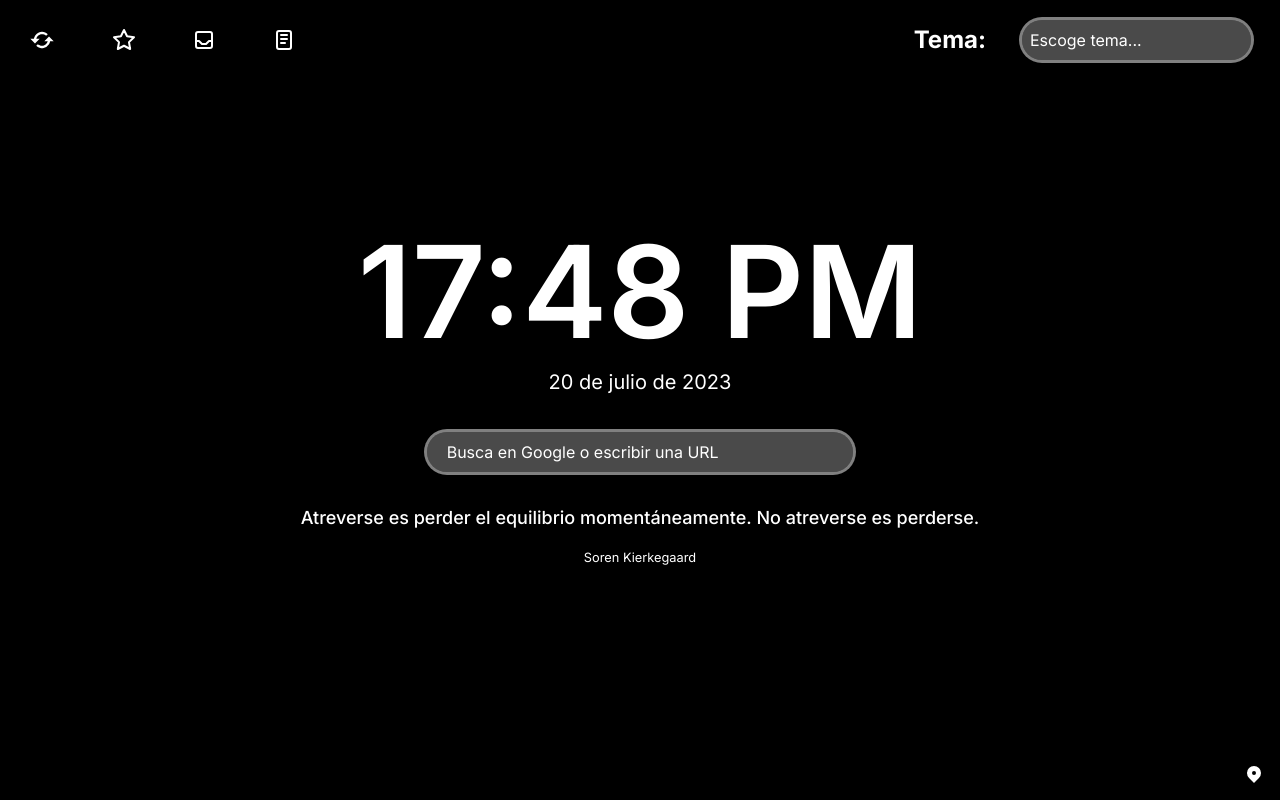
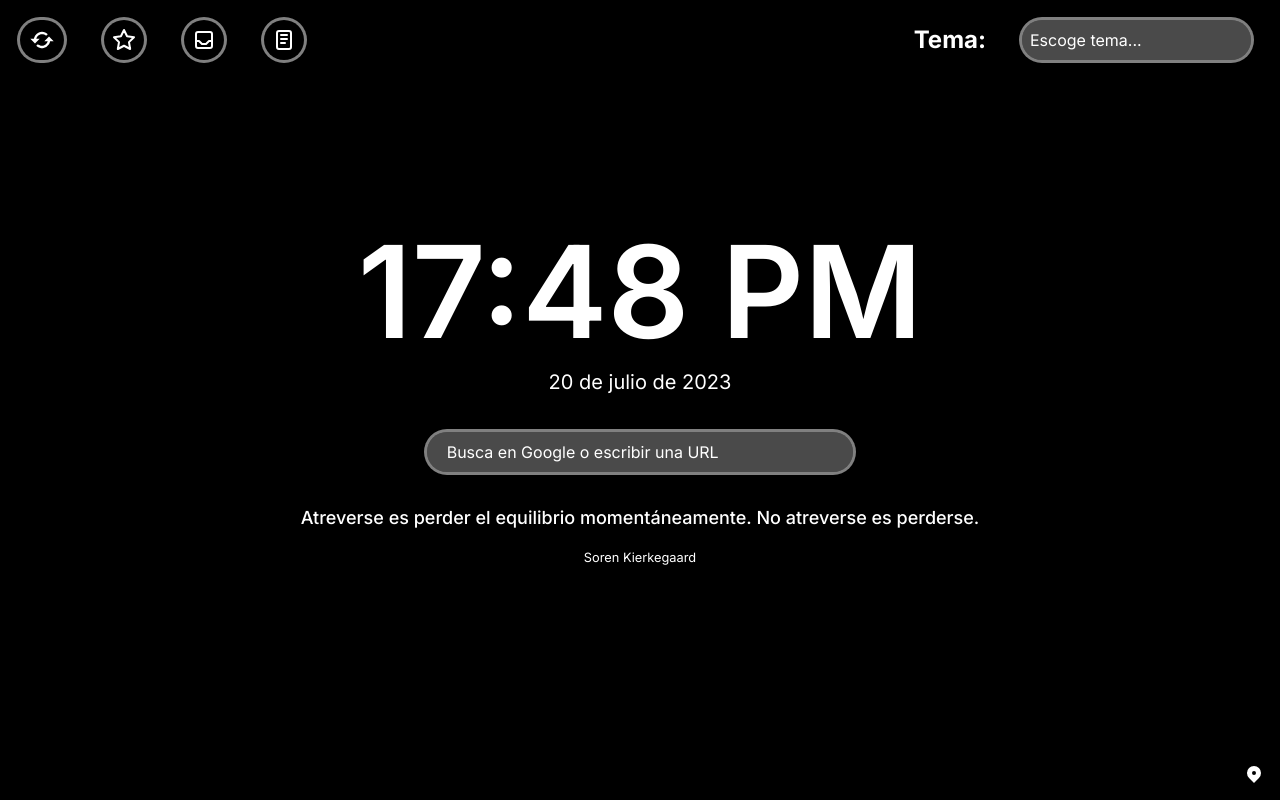
Before and after one commit to JimmyMP/Kekero-Home, a website with bundled scripts: page index.html in a window 1280 px wide. Built offline with nearby package versions, Linux system fonts and the light colour scheme; no server answers.

Commit message:
<Lineas de icono>

```diff
--- a/index.html
+++ b/index.html
@@ -25,7 +25,7 @@
 <body>
   <header class="flex w-full h-20 header">
     <div aria-label="Cambia tu wallpaper y frase de forma aleatoria">
-      <button class="block h-10 px-2 m-5 text-white transform bg-transparent rounded-full motion-safe:hover:scale-150 hover:bg-gray-100 hover:bg-opacity-10"
+      <button class="block h-10 px-2 m-5 text-white transform bg-transparent rounded-full motion-safe:hover:scale-150 hover:bg-gray-100 hover:bg-opacity-10 outline-none ring ring-white ring-opacity-50"
       aria-label="Refresh" title="Reload Wallpaper">
         <svg class="align-middle pointer-events-none" fill="currentColor" xmlns="http://www.w3.org/2000/svg" width="28"
           height="28" viewBox="0 0 24 24">
@@ -39,7 +39,7 @@
       </button>
     </div>
     <div aria-label="Marca la fotografia y frase como favorita">
-      <button class="block h-10 px-2 m-5 text-white transform bg-transparent rounded-full motion-safe:hover:scale-150 hover:bg-gray-100 hover:bg-opacity-10"
+      <button class="block h-10 px-2 m-5 text-white transform bg-transparent rounded-full motion-safe:hover:scale-150 hover:bg-gray-100 hover:bg-opacity-10 outline-none ring ring-white ring-opacity-50"
       aria-selected="false" role="button" aria-label="Guardar como favorito" title="Guardar Estilo como favorito" id=" favorito">
         <svg xmlns="http://www.w3.org/2000/svg"
           class="text-transparent pointer-events-none icon icon-tabler icon-tabler-star" width="24" height="24"
@@ -54,7 +54,7 @@
     </div>
     <div aria-label="Ir a Gmail">
       <a href="https://mail.google.com/mail"
-      class="flex items-center h-10 px-2 m-5 text-white transform bg-transparent rounded-full motion-safe:hover:scale-150 hover:bg-gray-100 hover:bg-opacity-10"
+      class="flex items-center h-10 px-2 m-5 text-white transform bg-transparent rounded-full motion-safe:hover:scale-150 hover:bg-gray-100 hover:bg-opacity-10 outline-none ring ring-white ring-opacity-50"
         rel="noopener noreferrer" target="_blank" title="Ir a Gmail" aria-label="Ir a Gmail">
         <svg xmlns="http://www.w3.org/2000/svg" class="icon icon-tabler icon-tabler-inbox" width="24" height="24"
           viewBox="0 0 24 24" stroke-width="2" stroke="currentColor" fill="none" stroke-linecap="round"
@@ -67,7 +67,7 @@
     </div>
 
     <div aria-label="Crea notas rápidas" class="relative">
-      <button class="block h-10 px-2 m-5 text-white transform bg-transparent rounded-full btn-notes-list motion-safe:hover:scale-150 hover:bg-gray-100 hover:bg-opacity-10"
+      <button class="block h-10 px-2 m-5 text-white transform bg-transparent rounded-full btn-notes-list motion-safe:hover:scale-150 hover:bg-gray-100 hover:bg-opacity-10 outline-none ring ring-white ring-opacity-50"
       id="notes-list" aria-label="Botón de notas" title="Crear Nota">
         <svg class="pointer-events-none" xmlns="http://www.w3.org/2000/svg"
           width="24" height="24" viewBox="0 0 24 24" stroke-width="2" stroke="currentColor" fill="none"
```
